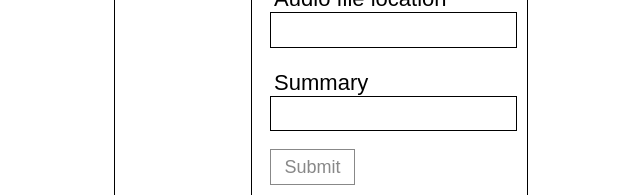
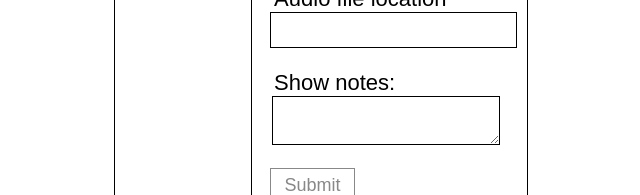
Before and after one commit to weirdwater/showrunner, an Angular app: page /shows/1/episodes/new in a window 1280 px wide. Shown: the part 391-586 px from the top of the page, without its empty margins (319-959 px from the left). Built offline with nearby package versions, Linux system fonts and the light colour scheme; no server answers.

Commit message:
Change summary field to a textarea

```diff
--- a/src/app/episode-form/episode-form.component.css
+++ b/src/app/episode-form/episode-form.component.css
@@ -3,6 +3,12 @@ label, button {
   display: block;
 }
 
-input, select {
+input, select, textarea {
   margin-left: 1em;
 }
+
+textarea {
+  font-family: var(--mono-font);
+  font-size: .8em;
+  margin-left: calc(1em / .8);
+}
--- a/src/app/episode-form/episode-form.component.html
+++ b/src/app/episode-form/episode-form.component.html
@@ -8,8 +8,8 @@
   <label for="audio">Audio file location</label>
   <input type="text" id="audio" required name="audio" [(ngModel)]="model.audio">
 
-  <label for="summary">Summary</label>
-  <input type="text" id="summary" required name="summary" [(ngModel)]="model.summary">
+  <label for="summary">Show notes:</label>
+  <textarea id="summary" required name="summary" [(ngModel)]="model.summary"></textarea>
 
   <button type="submit" [disabled]="!episodeForm.form.valid">Submit</button>
 </form>
--- a/src/styles.css
+++ b/src/styles.css
@@ -6,6 +6,7 @@
   --alt-background-color: #eee;
   --heading-font: 'Roboto Slab', sans-serif;
   --body-font: 'Roboto', sans-serif;
+  --mono-font: 'Roboto Mono', monospace;
   --the-border: 1px solid var(--foreground-color);
 }
 
@@ -44,7 +45,7 @@ label {
   font-size: 1.1em;
 }
 
-input, select {
+input, select, textarea {
   padding: .35em;
   font-family: var(--heading-font);
   font-size: .9em;
```
